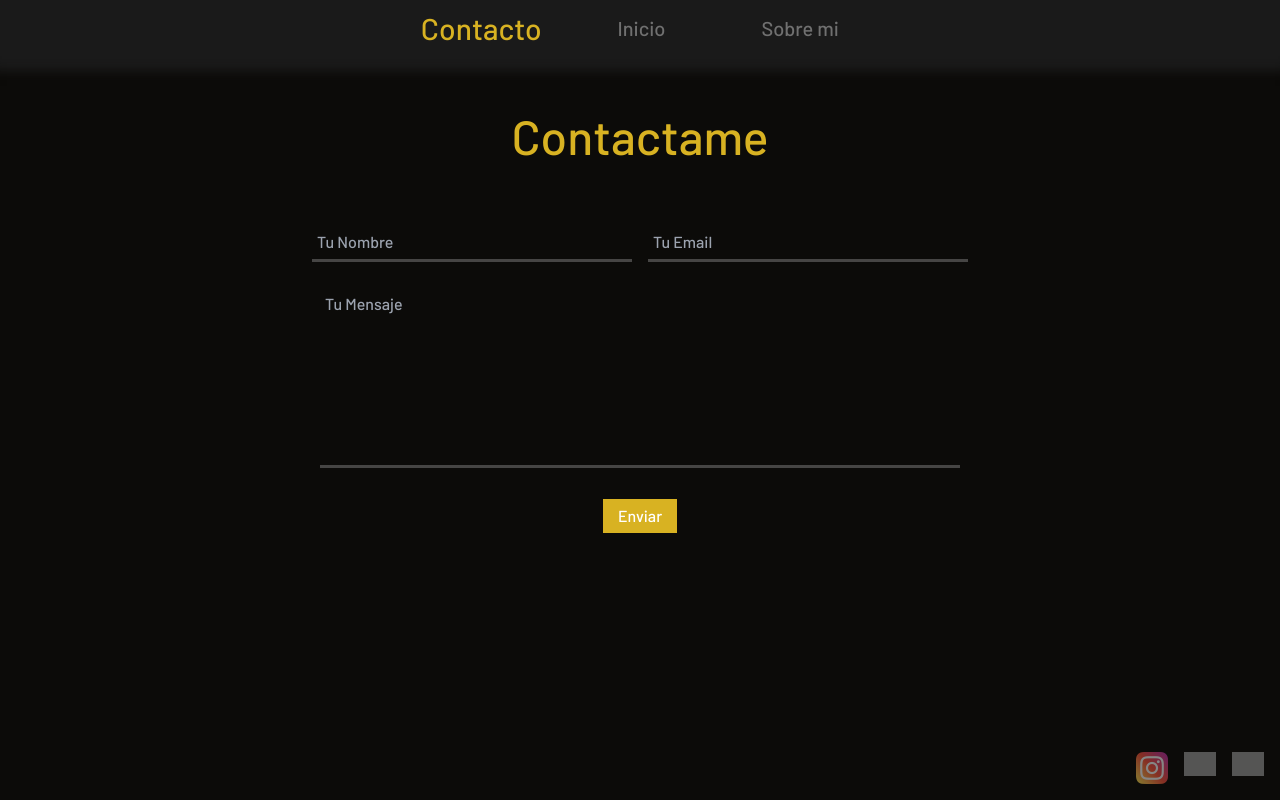
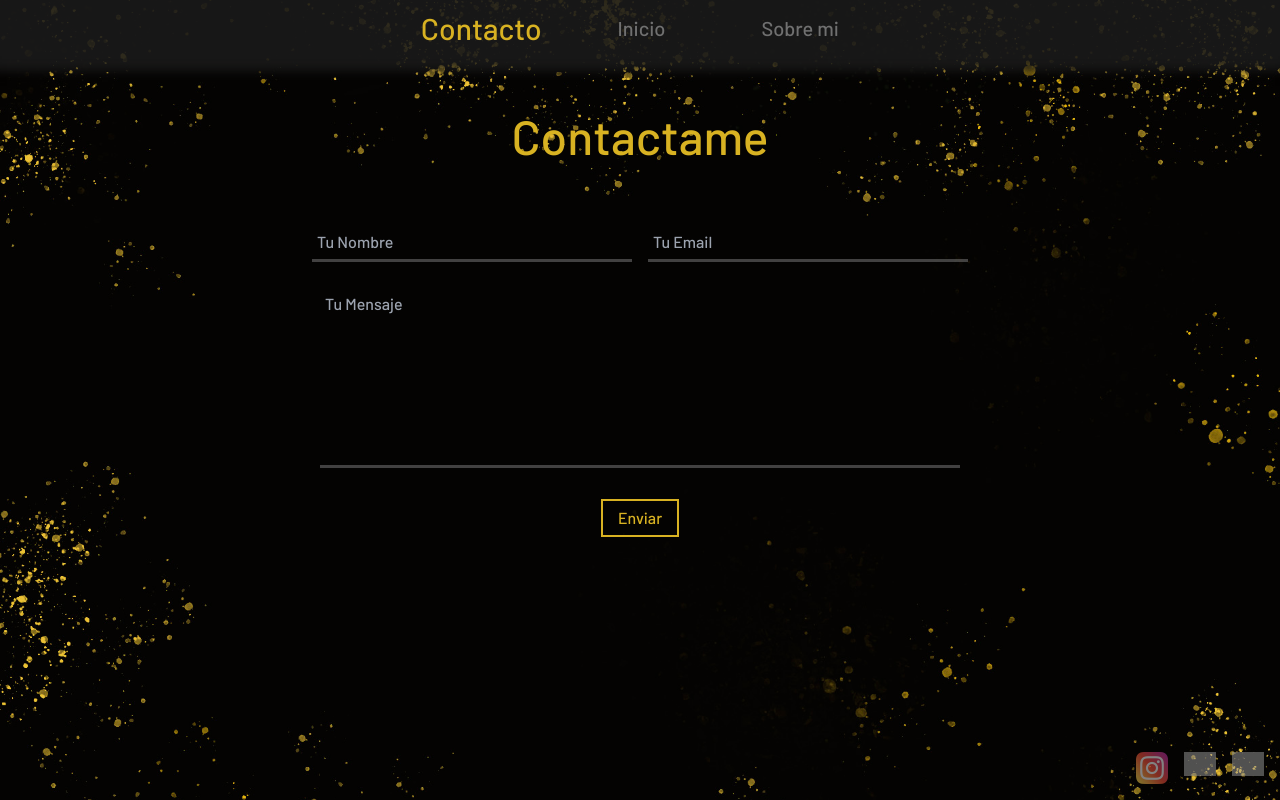
Before and after one commit to a-Marino/Portfolio, a Vue app: page /contact in a window 1280 px wide. Built offline with nearby package versions, Linux system fonts and the light colour scheme; grey boxes are pictures that could not be loaded.

Commit message:
fondo contacto

```diff
--- a/package.json
+++ b/package.json
@@ -8,6 +8,9 @@
     "lint": "vue-cli-service lint"
   },
   "dependencies": {
+    "@fortawesome/fontawesome-svg-core": "^1.2.35",
+    "@fortawesome/free-solid-svg-icons": "^5.15.3",
+    "@fortawesome/vue-fontawesome": "^2.0.2",
     "core-js": "^3.6.5",
     "emailjs-com": "^2.6.4",
     "vue": "^2.6.11",
--- a/public/index.html
+++ b/public/index.html
@@ -4,6 +4,7 @@
     <meta charset="utf-8">
     <meta http-equiv="X-UA-Compatible" content="IE=edge">
     <meta name="viewport" content="width=device-width,initial-scale=1.0">
+    <link rel="stylesheet" href="https://cdnjs.cloudflare.com/ajax/libs/font-awesome/5.15.3/css/all.min.css" integrity="sha512-iBBXm8fW90+nuLcSKlbmrPcLa0OT92xO1BIsZ+ywDWZCvqsWgccV3gFoRBv0z+8dLJgyAHIhR35VZc2oM/gI1w==" crossorigin="anonymous" referrerpolicy="no-referrer" />
     <link rel="icon" href="<%= BASE_URL %>favicon.ico">
     <title>Andres Marino</title>
   </head>
--- a/src/components/Nav.vue
+++ b/src/components/Nav.vue
@@ -20,10 +20,10 @@ export default {
 
 <style scoped>
     .nav {
-        background-color: #1a1a1a;
+        background-color: #1a1a1aE6;
         color: white;
         overflow: hidden;
-        box-shadow: 0 5px 10px 10px #1a1a1a;
+        box-shadow: 0 5px 10px 10px #1a1a1aE6;
     }
 
     .link {
--- a/src/main.js
+++ b/src/main.js
@@ -2,6 +2,13 @@ import Vue from 'vue'
 import App from './App.vue'
 import '@/assets/css/tailwind.css'
 import router from './router'
+import { library } from '@fortawesome/fontawesome-svg-core'
+import { faUserSecret } from '@fortawesome/free-solid-svg-icons'
+import { FontAwesomeIcon } from '@fortawesome/vue-fontawesome'
+
+library.add(faUserSecret)
+
+Vue.component('font-awesome-icon', FontAwesomeIcon)
 
 Vue.config.productionTip = false
 
--- a/src/views/Contact.vue
+++ b/src/views/Contact.vue
@@ -2,7 +2,7 @@
 	<div class="contact min-h-screen">
 		<Nav/>
 		<h1 class="text-5xl text-center mt-14">Contactame</h1>
-		<form class="form flex flex-col space-y-5 my-0" @submit.prevent="sendEmail">
+		<form class="form flex flex-col space-y-5 my-0" @submit.prevent="sendEmail" autocomplete="off">
 			<div class="space-x-4">
 				<input type="text" v-model="name" name="name" required placeholder="Tu Nombre" class="w-1/4">
 				<input type="email" v-model="email" name="email" required placeholder="Tu Email" class="w-1/4">
@@ -79,6 +79,10 @@ export default {
 <style scoped>
 	.contact {
 		background-color: #0C0B09;
+		background-image: url('../assets/images/fondo-1.jpg');
+        background-repeat: no-repeat;
+        background-position-y: 30%;
+        background-size: cover;
 		color: #fff;
 	}
 
@@ -118,14 +122,17 @@ export default {
 
 	input[type=submit] {
 		padding: 5px 15px;
-		border: none;
-		background-color: #D8B222;
+		border: 2px solid #D8B222;
+		background-color: transparent;
 		cursor: pointer;
 		transition: .2s;
+		color: #D8B222;
 	}
 
 	input[type=submit]:hover {
 		transform: scale(1.1);
+		background-color: #D8B222;
+		color: black;
 		transition: .2s;
 	}
 
```
Also changed, not shown: src/assets/images/fondo-1.jpg (added), 1 other file (tests, documents, lock files or other folders).
